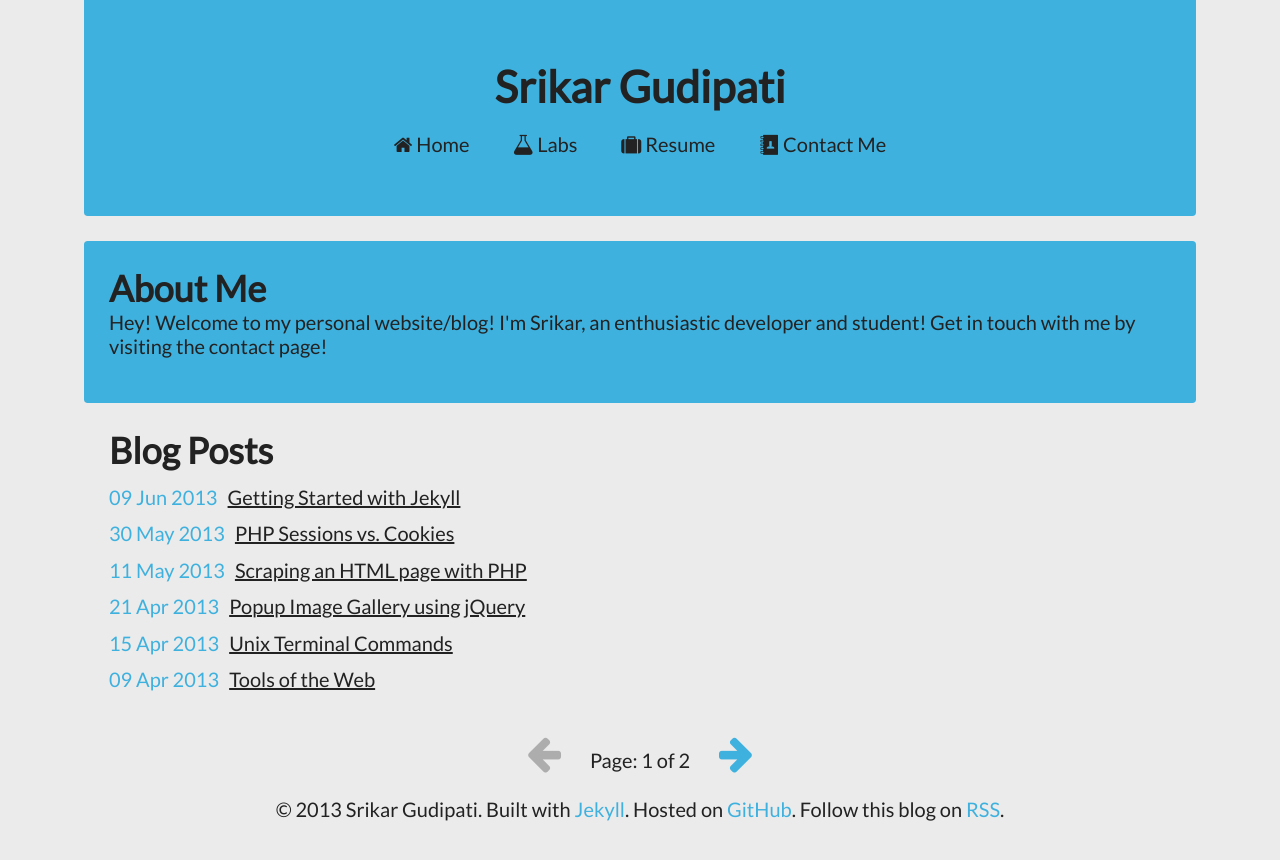
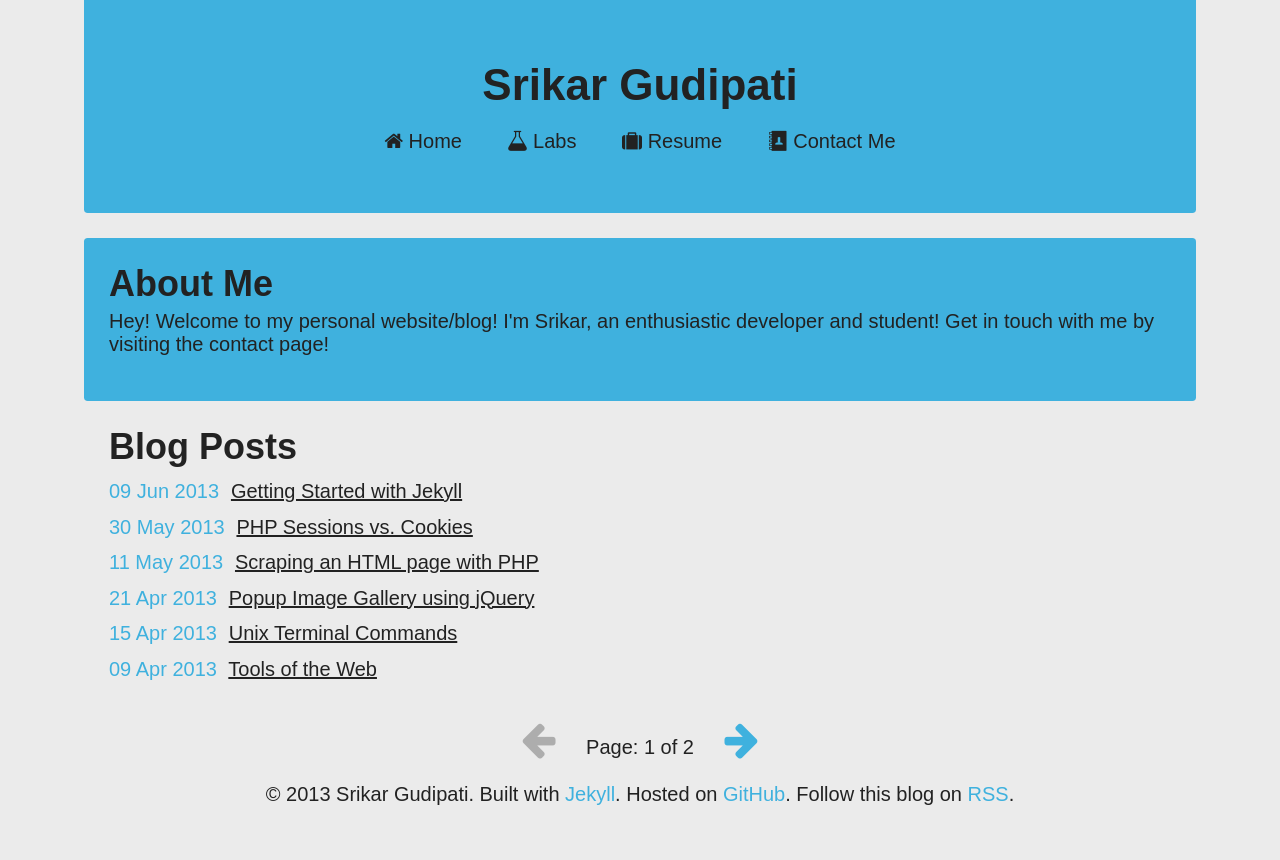
Before and after one commit to srikarg/srikarg.github.io, a Jekyll site: the page built from index.html, in a window 1280 px wide. Shown: the top 860 px of the page. Built offline with Jekyll 4.4.1, drawn with Linux system fonts in a browser that asks for light colours; some web fonts are replaced; Markdown is read by kramdown in place of the engine named in the settings; the list of posts is cut into pages by our own code; comment, search, counter and statistics services are not loaded.

Commit message:
Changed font to Droid Sans.

```diff
--- a/_includes/head.html
+++ b/_includes/head.html
@@ -10,7 +10,7 @@
 	<meta name="description" content="My personal website/blog!" />
 
 	<link rel="stylesheet" href="/css/style.css" />
-	<link href='http://fonts.googleapis.com/css?family=Lato' rel='stylesheet' type='text/css'>
+	<link href='http://fonts.googleapis.com/css?family=Droid+Sans' rel='stylesheet' type='text/css'>
 	<link rel="alternate" type="application/rss+xml" title="RSS" href="http://srikarg.github.io/atom.xml" />
 	<link rel="shortcut icon" href="/favicon.ico" />
 
--- a/css/style.css
+++ b/css/style.css
@@ -401,7 +401,7 @@
 }
 
 html {
-	font-family: 'Lato', sans-serif;
+	font-family: 'Droid Sans', sans-serif;
 	font-weight: 400;
 	font-size: 62.5%;
 	color: #222;
@@ -561,7 +561,7 @@
 }
 
 .banner h1, .posts h1 {
-	margin: 0;
+	margin: 0 0 0.125em 0;
 }
 
 .banner {
```
Also changed, not shown: _layouts/post.html (+4 -5 lines).
